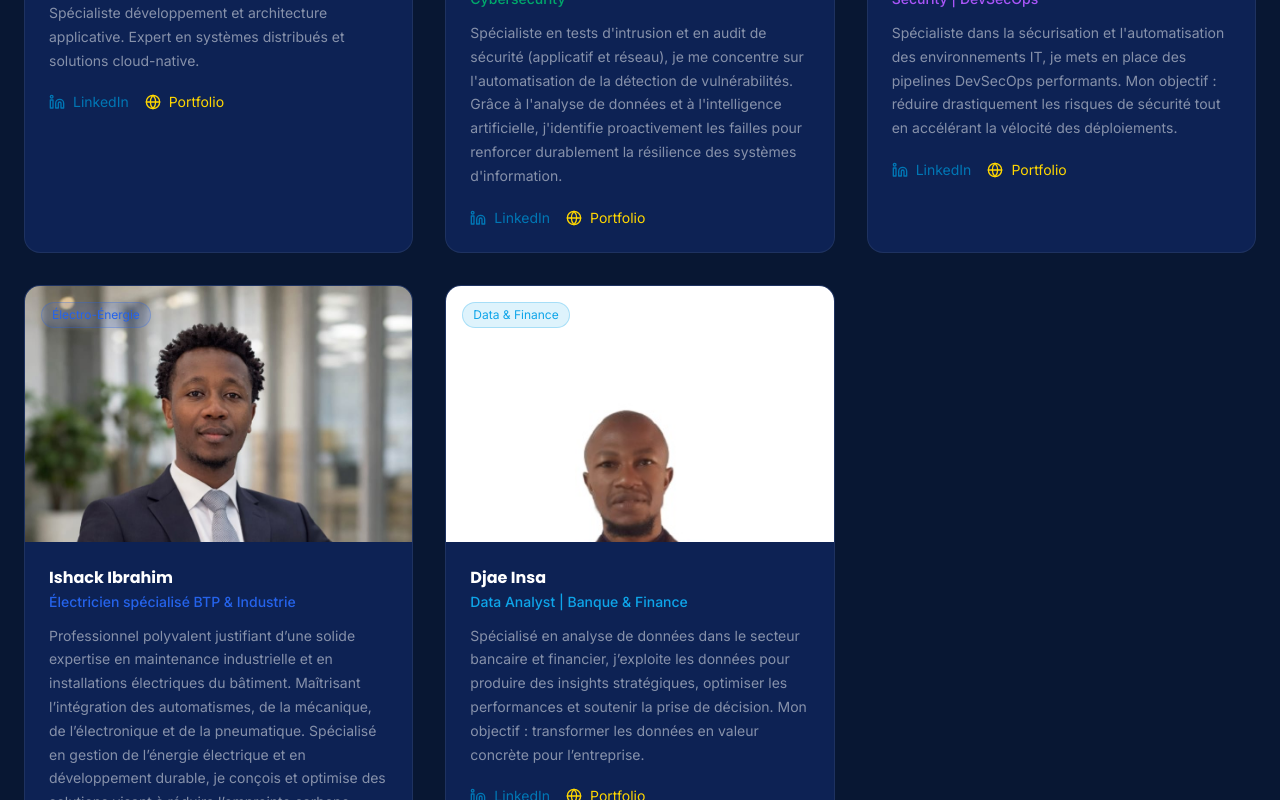
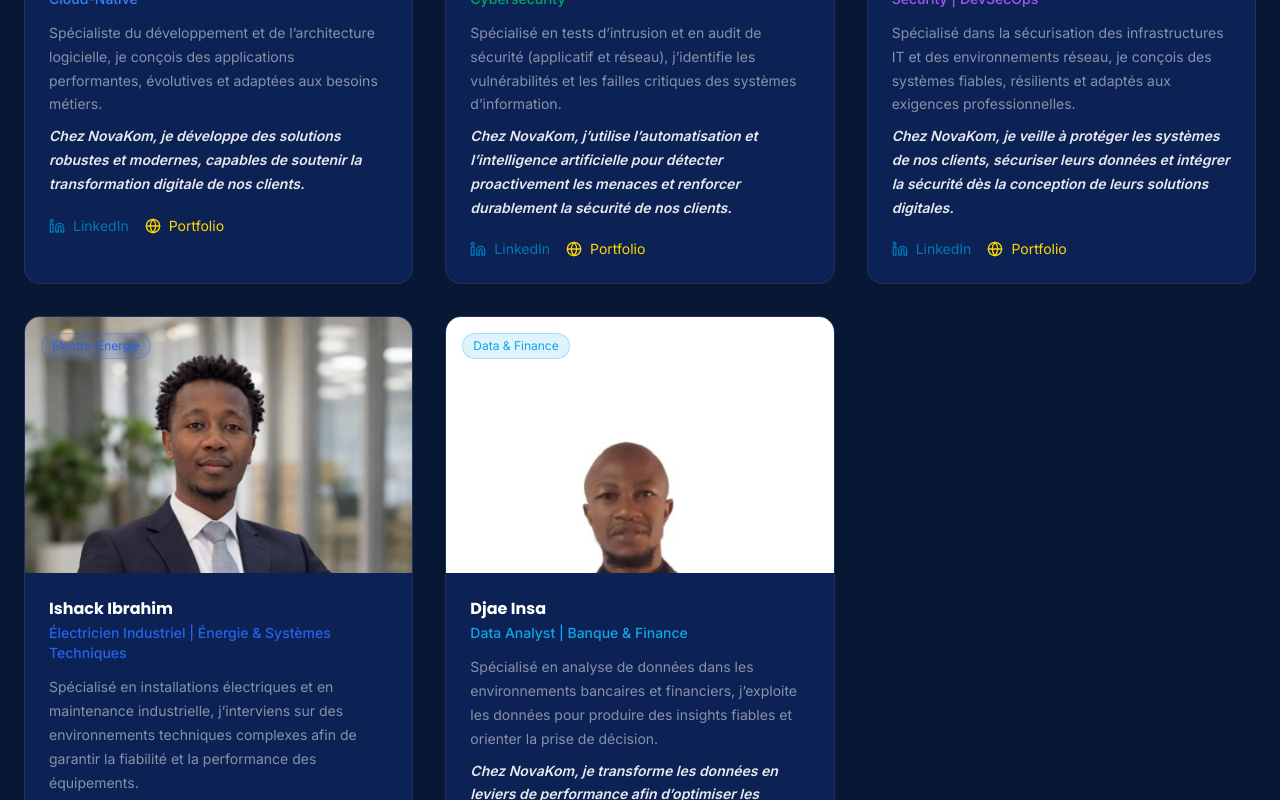
Before and after one commit to Mouam001/NovaKom, a React (Vite) app: page / in a window 1280 px wide. Shown: the part 8540-9340 px from the top of the page. Built offline with nearby package versions, Linux system fonts and the light colour scheme.

Commit message:
"Maj Profile"

```diff
--- a/src/app/components/Team.tsx
+++ b/src/app/components/Team.tsx
@@ -9,8 +9,9 @@ import { Linkedin, Globe } from "lucide-react";
 const team = [
   {
     name: "Mouammar Soulé",
-    role: "Ingénieur Logiciel",
-    desc: "Spécialiste développement et architecture applicative. Expert en systèmes distribués et solutions cloud-native.",
+    role: "Ingénieur Logiciel | Architecture Applicative | Cloud-Native",
+    desc: "Spécialiste du développement et de l’architecture logicielle, je conçois des applications performantes, évolutives et adaptées aux besoins métiers. " +
+        "Chez NovaKom, je développe des solutions robustes et modernes, capables de soutenir la transformation digitale de nos clients.",
     img:  ImgMou,
     objectPosition: "center 8%",
     badge: "Dev & Architecture",
@@ -21,10 +22,8 @@ const team = [
   {
     name: "DJOUNEID MOHAMED",
     role: "Security Engineer | Pentester | AI-Driven Cybersecurity",
-    desc: "Spécialiste en tests d'intrusion et en audit de sécurité (applicatif et réseau), " +
-        "je me concentre sur l'automatisation de la détection de vulnérabilités. " +
-        "Grâce à l'analyse de données et à l'intelligence artificielle, " +
-        "j'identifie proactivement les failles pour renforcer durablement la résilience des systèmes d'information.",
+    desc: "Spécialisé en tests d’intrusion et en audit de sécurité (applicatif et réseau), j’identifie les vulnérabilités et les failles critiques des systèmes d’information. " +
+        "Chez NovaKom, j’utilise l’automatisation et l’intelligence artificielle pour détecter proactivement les menaces et renforcer durablement la sécurité de nos clients.",
     img: Houlam,
     objectPosition: "center 6%",
     badge: "Cybersécurité",
@@ -35,9 +34,8 @@ const team = [
   {
     name: "Abdourahamane AbdelWahab Ben Said",
     role: "Security Engineer | Network & Infrastructure Security | DevSecOps",
-    desc: "Spécialiste dans la sécurisation et l'automatisation des environnements IT, " +
-        "je mets en place des pipelines DevSecOps performants. Mon objectif : " +
-        "réduire drastiquement les risques de sécurité tout en accélérant la vélocité des déploiements.",
+    desc: "Spécialisé dans la sécurisation des infrastructures IT et des environnements réseau, je conçois des systèmes fiables, résilients et adaptés aux exigences professionnelles. " +
+        "Chez NovaKom, je veille à protéger les systèmes de nos clients, sécuriser leurs données et intégrer la sécurité dès la conception de leurs solutions digitales.",
     img: Abdel,
     objectPosition: "center 7%",
     badge: "DevSecOps",
@@ -48,12 +46,9 @@ const team = [
 
   {
     name: "Ishack Ibrahim",
-    role: "Électricien spécialisé BTP & Industrie",
-    desc: "Professionnel polyvalent justifiant d’une solide expertise en maintenance industrielle et en installations électriques du bâtiment. " +
-        "Maîtrisant l’intégration des automatismes, de la mécanique, de l’électronique et de la pneumatique. " +
-        "Spécialisé en gestion de l’énergie électrique et en développement durable, " +
-        "je conçois et optimise des solutions visant à réduire l’empreinte carbone, " +
-        "améliorer l’efficacité énergétique et garantir la fiabilité des équipements de production.",
+    role: "Électricien Industriel | Énergie & Systèmes Techniques",
+    desc: "Spécialisé en installations électriques et en maintenance industrielle, j’interviens sur des environnements techniques complexes afin de garantir la fiabilité et la performance des équipements. " +
+        "Chez NovaKom, je contribue à l’optimisation énergétique et à l’intégration de solutions techniques durables, en lien avec les infrastructures numériques de nos clients.",
     img: Isak,
     objectPosition: "center 5%",
     badge: "Électro-Énergie",
@@ -64,9 +59,8 @@ const team = [
   {
     name: "Djae Insa",
     role: "Data Analyst | Banque & Finance",
-    desc: "Spécialisé en analyse de données dans le secteur bancaire et financier, " +
-        "j’exploite les données pour produire des insights stratégiques, optimiser les performances " +
-        "et soutenir la prise de décision. Mon objectif : transformer les données en valeur concrète pour l’entreprise.",
+    desc: "Spécialisé en analyse de données dans les environnements bancaires et financiers, j’exploite les données pour produire des insights fiables et orienter la prise de décision. " +
+        "Chez NovaKom, je transforme les données en leviers de performance afin d’optimiser les opérations et accompagner la transformation digitale de nos clients.",
     img: Djae,
     objectPosition: "center 7%",
     badge: "Data & Finance",
@@ -76,6 +70,19 @@ const team = [
   },
 
 ];
+
+function splitNovaKomDesc(desc: string) {
+  const marker = "Chez NovaKom";
+  const markerIndex = desc.indexOf(marker);
+  if (markerIndex === -1) {
+    return { before: desc, chez: "" };
+  }
+
+  return {
+    before: desc.slice(0, markerIndex).trimEnd(),
+    chez: desc.slice(markerIndex),
+  };
+}
 
 export function Team() {
   return (
@@ -112,7 +119,10 @@ export function Team() {
         </div>
 
         <div className="grid sm:grid-cols-2 lg:grid-cols-3 gap-8">
-          {team.map((member) => (
+          {team.map((member) => {
+            const descParts = splitNovaKomDesc(member.desc);
+
+            return (
               <div
                 key={member.name}
                 className="rounded-2xl overflow-hidden group hover:-translate-y-2 transition-transform duration-300"
@@ -161,7 +171,15 @@ export function Team() {
                   className="text-white/50 text-sm mb-5"
                   style={{ fontFamily: "Inter, sans-serif", lineHeight: 1.7 }}
                 >
-                  {member.desc}
+                  {descParts.before}
+                  {descParts.chez && (
+                    <span
+                      className="block mt-2 text-white/90 italic"
+                      style={{ fontWeight: 600 }}
+                    >
+                      {descParts.chez}
+                    </span>
+                  )}
                 </p>
                 <div className="flex gap-4">
                   <a
@@ -185,7 +203,8 @@ export function Team() {
                 </div>
               </div>
               </div>
-          ))}
+            );
+          })}
         </div>
       </div>
     </section>
```
Lines whose indentation alone changed are shown as unchanged.
